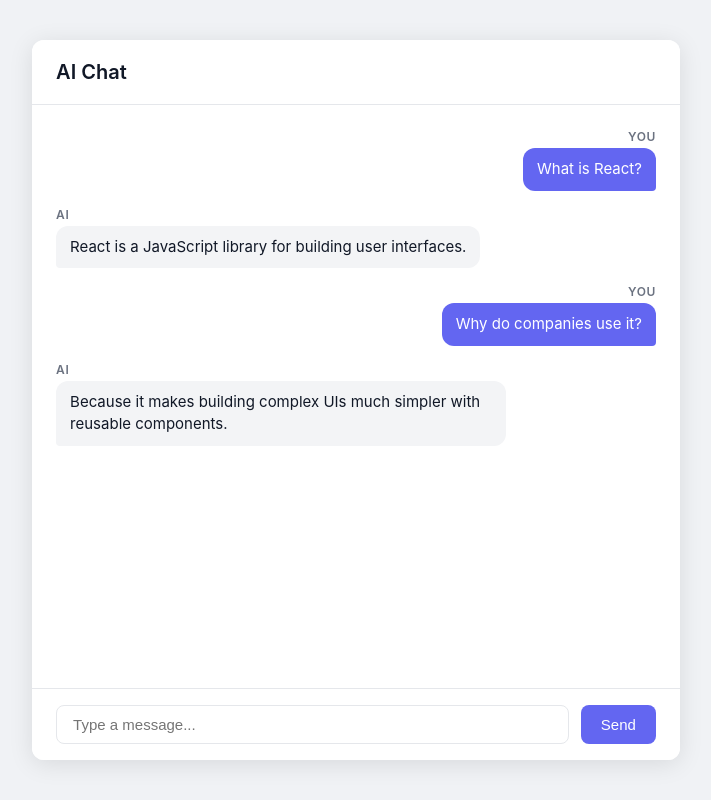
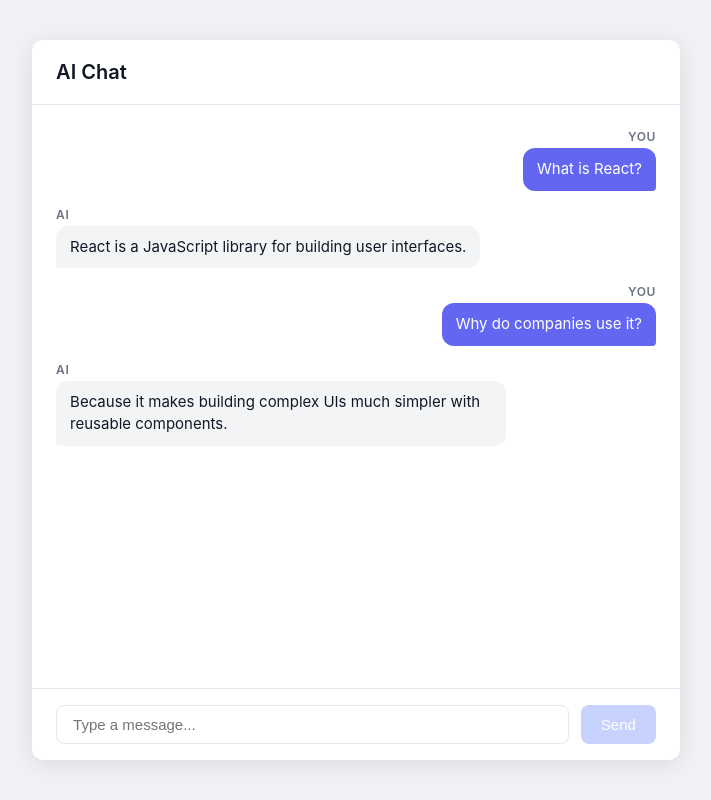
Before and after one commit to uzairha/ai-chat-app, a React (Vite) app in the folder ai-chat-app/client/: page / in a window 1280 px wide. Shown: the whole page, without its empty margins (284-995 px from the left). Built offline with nearby package versions, Linux system fonts and the light colour scheme.

Commit message:
Chunk 5: MessageInput component, useState, controlled input

```diff
--- a/ai-chat-app/client/src/App.css
+++ b/ai-chat-app/client/src/App.css
@@ -36,42 +36,3 @@
   font-weight: 600;
   color: #111827;
 }
-
-.input-bar {
-  padding: 16px 24px;
-  border-top: 1px solid #e5e7eb;
-  display: flex;
-  gap: 12px;
-  background: #ffffff;
-  border-radius: 0 0 12px 12px;
-}
-
-.input-bar input {
-  flex: 1;
-  padding: 10px 16px;
-  border: 1px solid #e5e7eb;
-  border-radius: 8px;
-  font-size: 15px;
-  outline: none;
-  transition: border-color 0.2s;
-}
-
-.input-bar input:focus {
-  border-color: #6366f1;
-}
-
-.input-bar button {
-  padding: 10px 20px;
-  background: #6366f1;
-  color: white;
-  border: none;
-  border-radius: 8px;
-  font-size: 15px;
-  font-weight: 500;
-  cursor: pointer;
-  transition: background 0.2s;
-}
-
-.input-bar button:hover {
-  background: #4f46e5;
-}
--- a/ai-chat-app/client/src/App.jsx
+++ b/ai-chat-app/client/src/App.jsx
@@ -1,5 +1,6 @@
 import './App.css'
 import ChatWindow from './components/ChatWindow'
+import MessageInput from './components/MessageInput'
 
 const testMessages = [
   { role: 'user', content: 'What is React?' },
@@ -9,6 +10,10 @@
 ]
 
 function App() {
+  function handleSend(text) {
+    console.log('Message sent:', text)
+  }
+
   return (
     <div className="app-container">
       <header className="app-header">
@@ -17,10 +22,7 @@
 
       <ChatWindow messages={testMessages} />
 
-      <footer className="input-bar">
-        <input type="text" placeholder="Type a message..." />
-        <button>Send</button>
-      </footer>
+      <MessageInput onSend={handleSend} disabled={false} />
     </div>
   )
 }
--- /dev/null
+++ b/ai-chat-app/client/src/components/MessageInput.css
@@ -0,0 +1,48 @@
+.input-bar {
+  padding: 16px 24px;
+  border-top: 1px solid #e5e7eb;
+  display: flex;
+  gap: 12px;
+  background: #ffffff;
+  border-radius: 0 0 12px 12px;
+}
+
+.input-bar input {
+  flex: 1;
+  padding: 10px 16px;
+  border: 1px solid #e5e7eb;
+  border-radius: 8px;
+  font-size: 15px;
+  outline: none;
+  transition: border-color 0.2s;
+}
+
+.input-bar input:focus {
+  border-color: #6366f1;
+}
+
+.input-bar input:disabled {
+  background: #f9fafb;
+  cursor: not-allowed;
+}
+
+.input-bar button {
+  padding: 10px 20px;
+  background: #6366f1;
+  color: white;
+  border: none;
+  border-radius: 8px;
+  font-size: 15px;
+  font-weight: 500;
+  cursor: pointer;
+  transition: background 0.2s;
+}
+
+.input-bar button:hover:not(:disabled) {
+  background: #4f46e5;
+}
+
+.input-bar button:disabled {
+  background: #c7d2fe;
+  cursor: not-allowed;
+}
--- /dev/null
+++ b/ai-chat-app/client/src/components/MessageInput.jsx
@@ -0,0 +1,30 @@
+import { useState } from 'react'
+import './MessageInput.css'
+
+function MessageInput({ onSend, disabled }) {
+  const [inputValue, setInputValue] = useState('')
+
+  function handleSubmit(e) {
+    e.preventDefault()
+    if (inputValue.trim() === '') return
+    onSend(inputValue)
+    setInputValue('')
+  }
+
+  return (
+    <form className="input-bar" onSubmit={handleSubmit}>
+      <input
+        type="text"
+        value={inputValue}
+        onChange={(e) => setInputValue(e.target.value)}
+        placeholder="Type a message..."
+        disabled={disabled}
+      />
+      <button type="submit" disabled={disabled || inputValue.trim() === ''}>
+        Send
+      </button>
+    </form>
+  )
+}
+
+export default MessageInput
```
